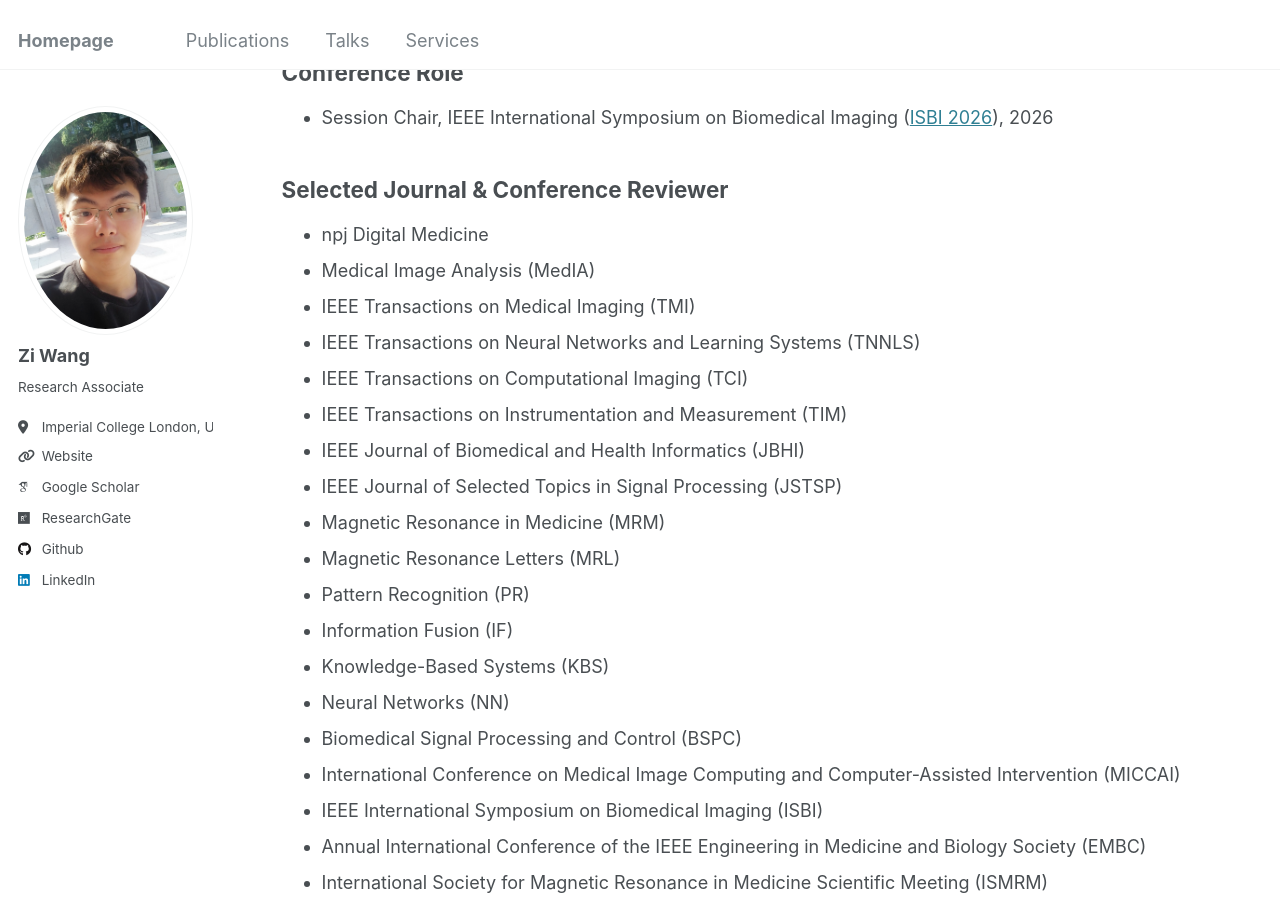
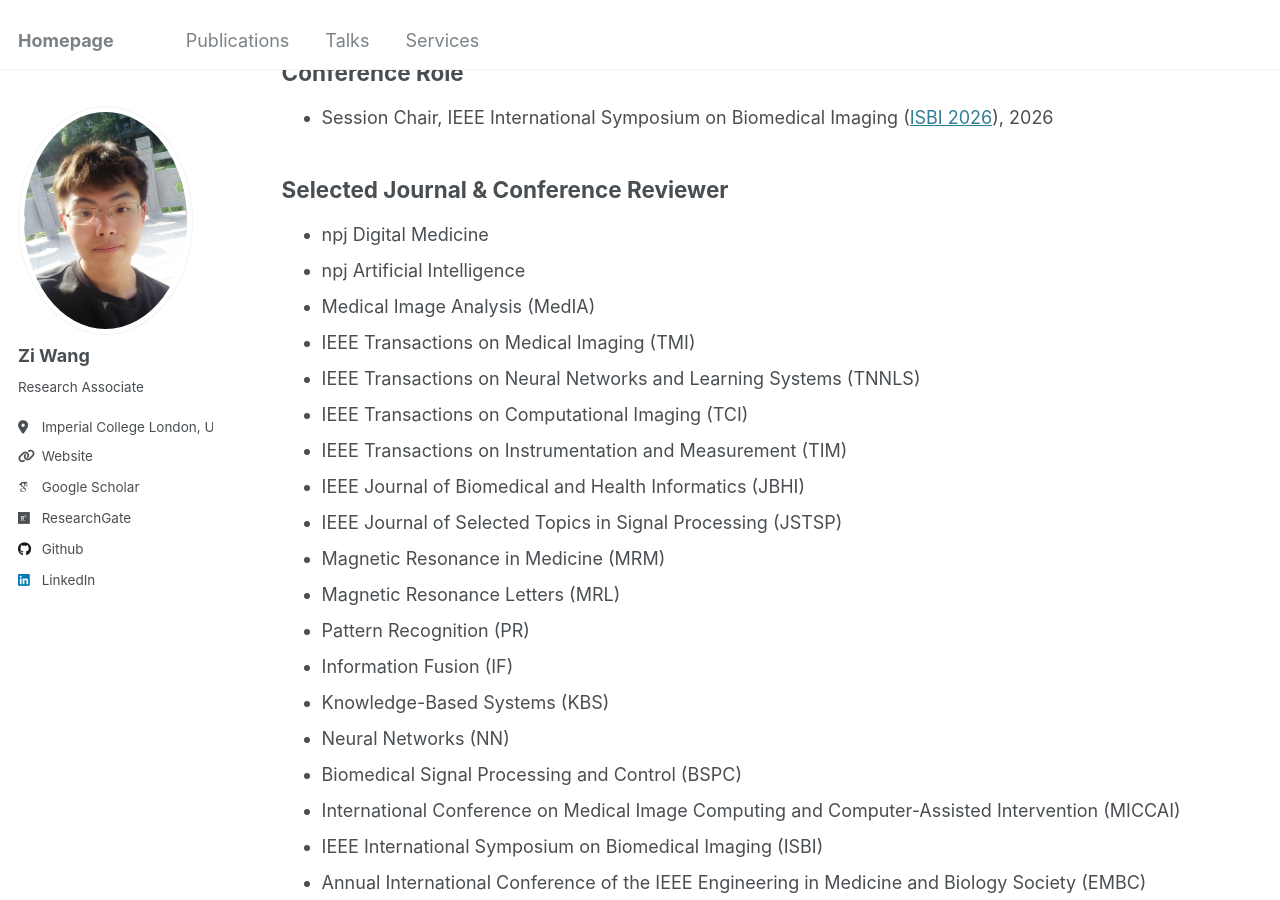
Before and after one commit to wangziblake/wangziblake.github.io, a Jekyll site: the page built from _pages/services.md, in a window 1280 px wide and 900 px high, scrolled down 678 px. Built offline with Jekyll 4.4.1, drawn with Linux system fonts in a browser that asks for light colours; some web fonts are replaced.

Commit message:
Update services.md

```diff
--- a/_pages/services.md
+++ b/_pages/services.md
@@ -28,6 +28,7 @@ Conference Role
 Selected Journal & Conference Reviewer
 ------
 - npj Digital Medicine
+- npj Artificial Intelligence
 - Medical Image Analysis (MedIA)
 - IEEE Transactions on Medical Imaging (TMI)
 - IEEE Transactions on Neural Networks and Learning Systems (TNNLS)
```
